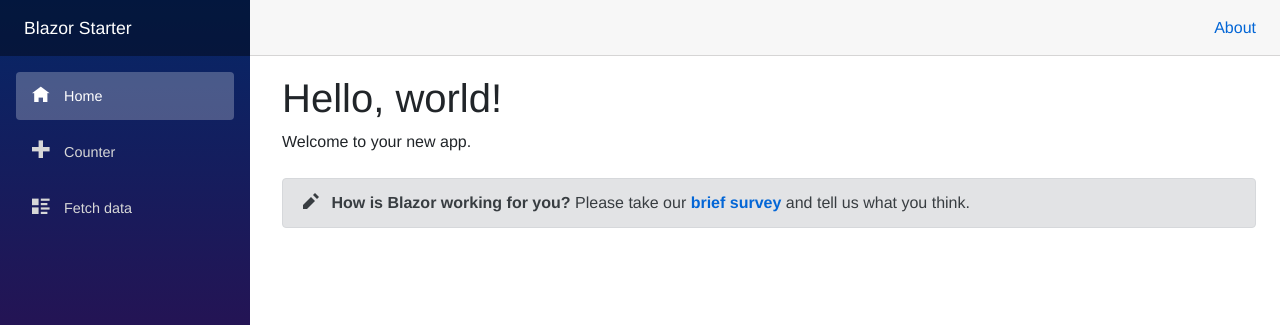
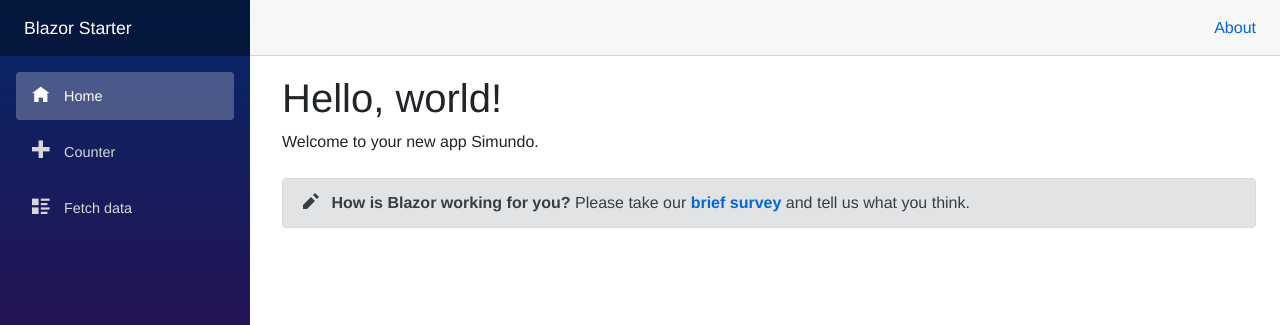
Before and after one commit to MrSimonC/childtimetable, an ASP.NET Core app: page / in a window 1280 px wide. Shown: the top 325 px of the page. Run offline with ASP.NET Core 8, Linux system fonts and the light colour scheme.

Commit message:
update index page

```diff
--- a/Client/Pages/Index.razor
+++ b/Client/Pages/Index.razor
@@ -2,6 +2,6 @@
 
 <h1>Hello, world!</h1>
 
-Welcome to your new app.
+Welcome to your new app Simundo.
 
 <SurveyPrompt Title="How is Blazor working for you?" />
```
